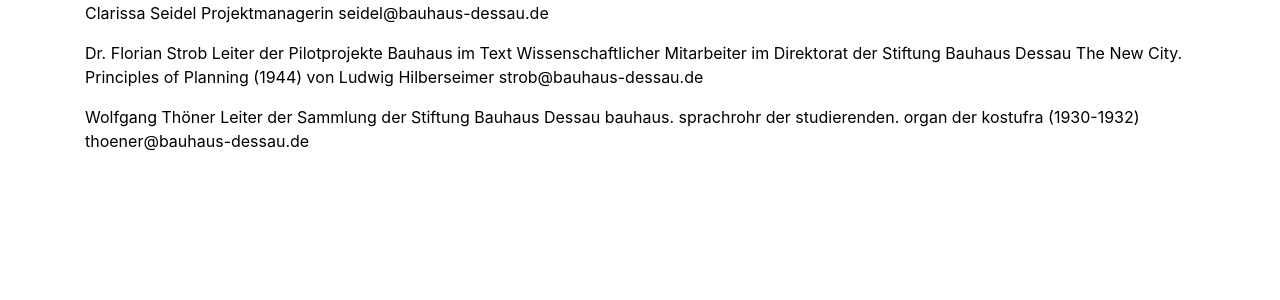
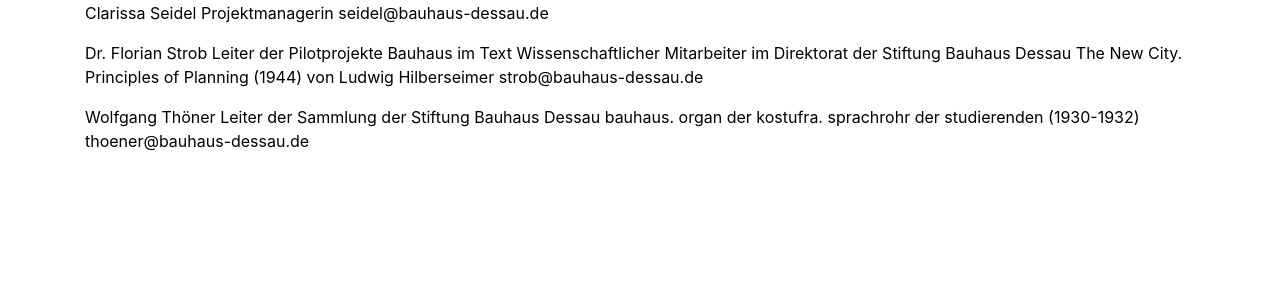
Before and after one commit to Bauhaus-im-Text/projektpraesentation, a Jekyll site: the page built from pages/example.md, in a window 1280 px wide. Shown: the part 249-549 px from the top of the page. Built offline with Jekyll 4.4.1, drawn with Linux system fonts in a browser that asks for light colours.

```diff
--- a/pages/example.md
+++ b/pages/example.md
@@ -32,5 +32,5 @@ strob@bauhaus-dessau.de
 
 Wolfgang Thöner
 Leiter der Sammlung der Stiftung Bauhaus Dessau
-bauhaus. sprachrohr der studierenden. organ der kostufra (1930-1932)
+bauhaus. organ der kostufra. sprachrohr der studierenden (1930-1932)
 thoener@bauhaus-dessau.de
```
Also changed, not shown: pages/about.md (+1 -1 lines).
